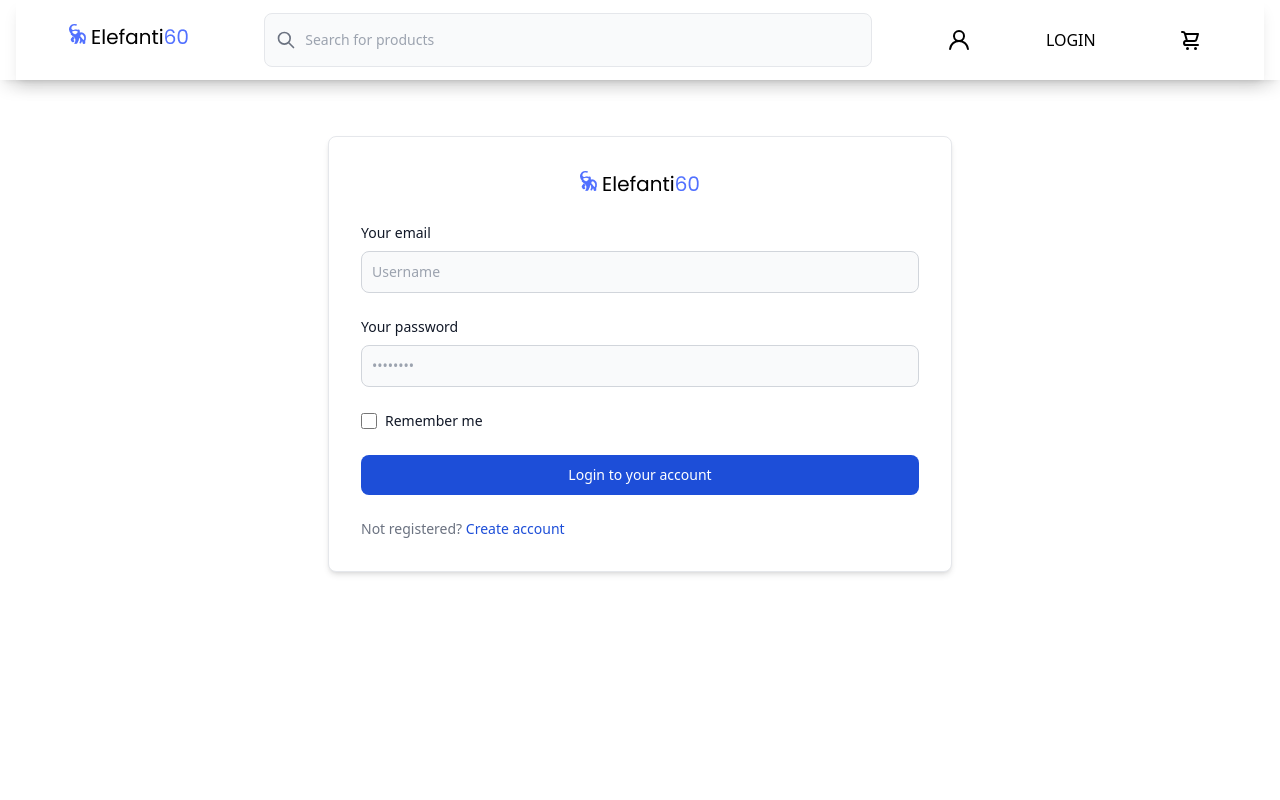
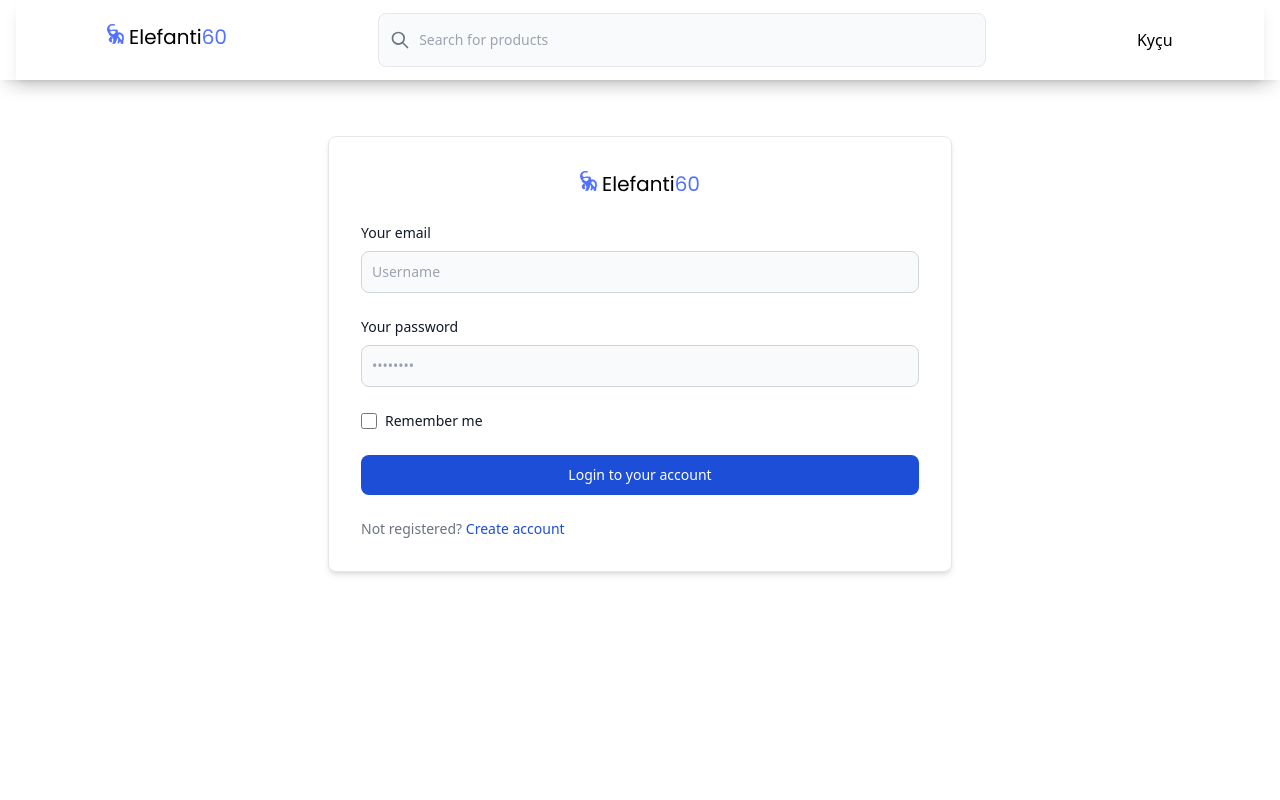
Before and after one commit to drensokoli/elefanti60_front, a Next.js app in the folder elefanti60_front/: page /login in a window 1280 px wide. Shown: the top 800 px of the page. Built offline with nearby package versions, Linux system fonts and the light colour scheme; what tw-elements would draw is missing.

Commit message:
Final fix
Co-Authored-By: sopjanielona <106884766+sopjanielona@users.noreply.github.com>

```diff
--- /dev/null
+++ b/elefanti60_front/components/ChangingNavItems.js
@@ -0,0 +1,72 @@
+import React from "react";
+import { useContext } from "react";
+import { CartContexts } from "../contexts/CartContexts";
+import LoginComponent from "./LoginComponent";
+import { UilUser, UilShoppingCart } from '@iconscout/react-unicons';
+import DropdownMenuItem from "./DropdownMenuItem";
+import { useRouter } from 'next/router'
+import { useEffect, useState } from 'react'
+import Link from "next/link";
+
+
+export default function ChangingNavItem() {
+    const router = useRouter();
+    const [component, setComponent] = useState()
+    var id = useContext(CartContexts);
+    const getId = () => {
+
+        try {
+            id = localStorage.getItem('id');
+            console.log(id, "user");
+
+        } catch (ex) {
+            console.log(ex, "error")
+        }
+        return id;
+    }
+
+    const clearLocalStorage = () => {
+        try {
+            localStorage.clear(getId(id));
+            console.log(id, "user");
+            router.reload('/#');
+
+        } catch (ex) {
+            console.log(ex, "error")
+        }
+
+
+    }
+    const login = (<LoginComponent />)
+    const dropdown = (<div><DropdownMenuItem option={<UilUser/>} className='hidden z-10 w-44 bg-white rounded divide-y divide-gray-100 shadow dark:bg-gray-700 dark:divide-gray-600'>
+    <div className='z-10 shadow-2xl	 bg-white relative right-12 top-1 border-2 border-violet'>
+        <div className="divide-y divide-slate-200  py-1 text-sm text-blue-500 dark:text-gray-400 text-center" aria-labelledby="dropdownNavbarButton">
+            <a href='/userinfo' className="block py-2 px-4 hover:bg-gray-100 dark:hover:bg-gray-600 dark:hover:text-white">My Profile</a>
+            <a href='/orderhistory' className="block py-2 px-4 hover:bg-gray-100 dark:hover:bg-gray-600 dark:hover:text-white">My Order History</a>
+            <p className="block py-2 px-4 hover:bg-gray-100 dark:hover:bg-gray-600 dark:hover:text-white" onClick={clearLocalStorage}>Log Out</p>
+        </div>
+    </div>
+</DropdownMenuItem>
+<Link href="/cart">
+<a className=' p-2 absolute right-11 top-4 '>
+    <UilShoppingCart />
+</a>
+</Link> </div>)
+
+
+
+
+
+    var userEmpty = id == null;
+    userEmpty ?  useEffect(() => setComponent(login), []) :  useEffect(() => setComponent(dropdown), [])
+    console.log(id, "idd")
+    return (
+        <>
+        <div>
+            {
+               component
+            }
+        </div >
+   </>
+    );
+}
--- /dev/null
+++ b/elefanti60_front/components/DropdownMenuItem.js
@@ -0,0 +1,17 @@
+import React, { useState } from 'react'
+
+// import { UilUser, UilShoppingCart } from '@iconscout/react-unicons'
+
+
+export default function DropdownMenuItem(props) {
+  const [open, setOpen] = useState(false);
+  return (
+    <li className='absolute top-6 right-2/8  list-none'>
+      <a href='#' className='' onClick={() => setOpen(!open)}>
+        {props.option}
+      </a>
+      {open && props.children}
+    </li>
+
+  )
+}
--- /dev/null
+++ b/elefanti60_front/components/LoginComponent.js
@@ -0,0 +1,8 @@
+import React from "react"
+
+export default function LoginComponent(){
+
+  return (
+  <a href="./login">Kyçu</a>
+  )
+}
--- a/elefanti60_front/components/Navbar.js
+++ b/elefanti60_front/components/Navbar.js
@@ -7,6 +7,7 @@ import logo from '../assets/logo.png'
 import Image from 'next/image'
 import { UilSearch } from '@iconscout/react-unicons'
 import { useRouter } from 'next/router';
+import ChangingNavItem from "./ChangingNavItems";
 
 
 const Navbar = () => {
@@ -63,28 +64,7 @@ const Navbar = () => {
                         </form>
 
                     </div>
-
-                    <Link href="/userinfo">
-                        <a>
-                            <UilUser />
-                        </a>
-                    </Link>
-
-                    <Link href="/login">
-                        <a>
-                            <h1>LOGIN</h1>
-                        </a>
-                    </Link>
-                    <Link href="/cart">
-                        <a className='p-2 '>
-                            <UilShoppingCart />
-                            {cart.cartItems.length > 0 && (
-                                <span className='ml-1 rounded-full bg-violet-600 px-2 py-1 text-xs font-bold text-white'>
-                                    {cart.cartItems.reduce((a, c) => a + c.quantity, 0)}
-                                </span>
-                            )}
-                        </a>
-                    </Link>
+                      <ChangingNavItem/>
                 </div>
                 <div className='pb-2 visible sm:hidden'>
                     <form onSubmit={handleSubmit}>
--- a/elefanti60_front/pages/userinfo.js
+++ b/elefanti60_front/pages/userinfo.js
@@ -72,11 +72,6 @@ export default function UserInfoScreen() {
 
                     </div>
 
-
-                    <Link href="/orderhistory">
-                        <button type="button" class="text-white bg-blue-700 hover:bg-blue-800 focus:ring-4 focus:ring-blue-300 font-medium rounded-lg text-sm px-5 py-2.5 dark:bg-blue-600 dark:hover:bg-blue-700 focus:outline-none dark:focus:ring-blue-800">Order History</button>
-                    </Link>
-                    <button type="button" class="focus:outline-none text-white bg-red-700 hover:bg-red-800 focus:ring-4 focus:ring-red-300 font-medium rounded-lg text-sm px-5 py-2.5 dark:bg-red-600 dark:hover:bg-red-700 dark:focus:ring-red-900" onClick={logout}>Log out</button>
                 </div>
             </div>
 
```
